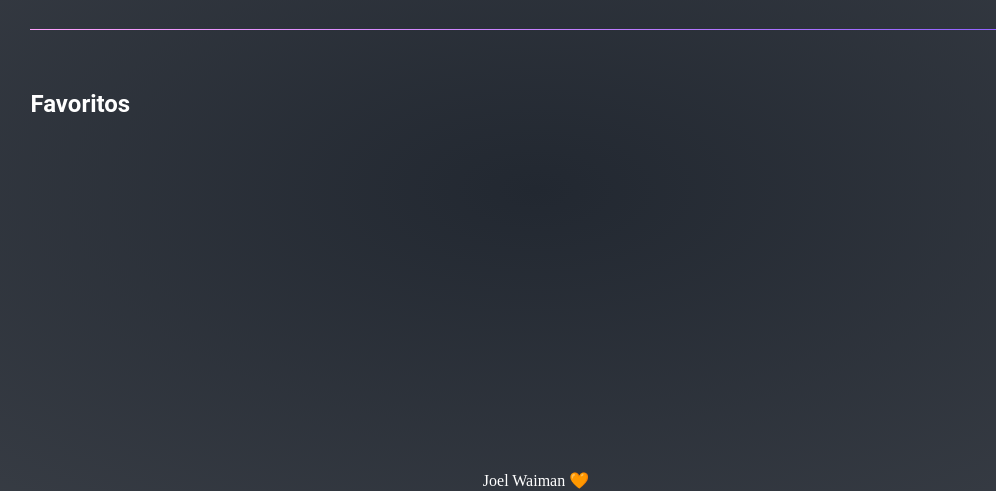
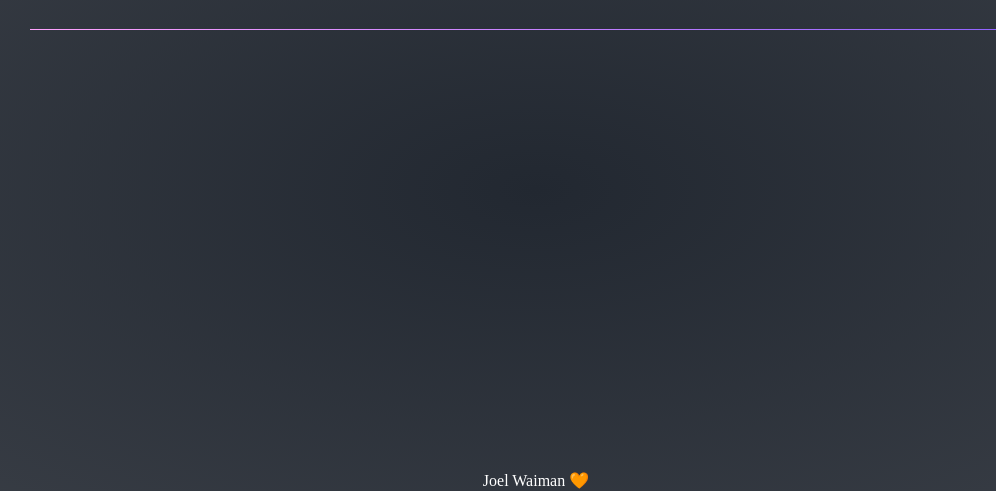
Before and after one commit to joelwaiman/Midubooks, a Next.js app: page /favorites in a window 1280 px wide. Shown: the part 138-629 px from the top of the page, without its empty margins (104-1100 px from the left). Built offline with nearby package versions, Linux system fonts and the light colour scheme.

Commit message:
readlist fix

```diff
--- /dev/null
+++ b/src/app/ContextAPI.js
@@ -0,0 +1,22 @@
+"use client";
+
+import React, { createContext, useContext, useState } from 'react';
+
+const ReadListContext = createContext();
+
+export function ReadListProvider({ children }) {
+  const [readList, setReadList] = useState([]);
+  const [genre, setGenre] = useState('');
+
+  console.log(readList.ISBN);
+
+  return (
+    <ReadListContext.Provider value={{ readList, setReadList, genre, setGenre }}>
+      {children}
+    </ReadListContext.Provider>
+  );
+}
+
+export function useReadList() {
+  return useContext(ReadListContext);
+}
--- a/src/app/components/Navigation.jsx
+++ b/src/app/components/Navigation.jsx
@@ -12,6 +12,7 @@ const links = [{
 
 
 export function Navigation() {
+
     return (
         <nav className={styles.menu}>
             <ul className={styles.navigation}>
--- a/src/app/favorites/page.jsx
+++ b/src/app/favorites/page.jsx
@@ -1,7 +1,13 @@
+"use client"
 
+import styles from './page.module.css'
+import { useReadList } from "../ContextAPI"
 
 export default function Favorites(){
+
+    const {readList} = useReadList();
+
     return(
-        <h1>Favoritos</h1>
+        <h1 className={styles.title}>{readList}</h1>
     )
 }
--- /dev/null
+++ b/src/app/favorites/page.module.css
@@ -0,0 +1,3 @@
+.title{
+    color: white;
+}
--- a/src/app/layout.js
+++ b/src/app/layout.js
@@ -1,3 +1,4 @@
+import { ReadListProvider } from './ContextAPI'
 import { Navigation } from './components/Navigation'
 import './globals.css'
 
@@ -13,7 +14,7 @@ export default function RootLayout({ children }) {
         <main>
           <nav>📚MiduBooks</nav>
           <Navigation/>
-          <section>{children}</section>
+          <ReadListProvider>{children}</ReadListProvider>
           <footer>Joel Waiman 🧡</footer>
         </main>
       </body>
--- a/src/app/page.js
+++ b/src/app/page.js
@@ -1,6 +1,6 @@
 "use client"
 
-import { useState } from 'react'
+import { useReadList } from './ContextAPI'
 import data from '../books.json'
 import styles from './page.module.css'
 
@@ -8,8 +8,7 @@ const books = data.library.map((data) => data.book)
 const genres = Array.from(new Set(books.map((book) => book.genre)));
 
 export default function Home() {
-  const [genre, setGenre] = useState('')
-  const [readList, setReadList] = useState([])
+  const {readList, setReadList, genre, setGenre} = useReadList();
 
   const matches = genre ? books.filter((book) => {
     if (genre && book.genre != genre) {
```
